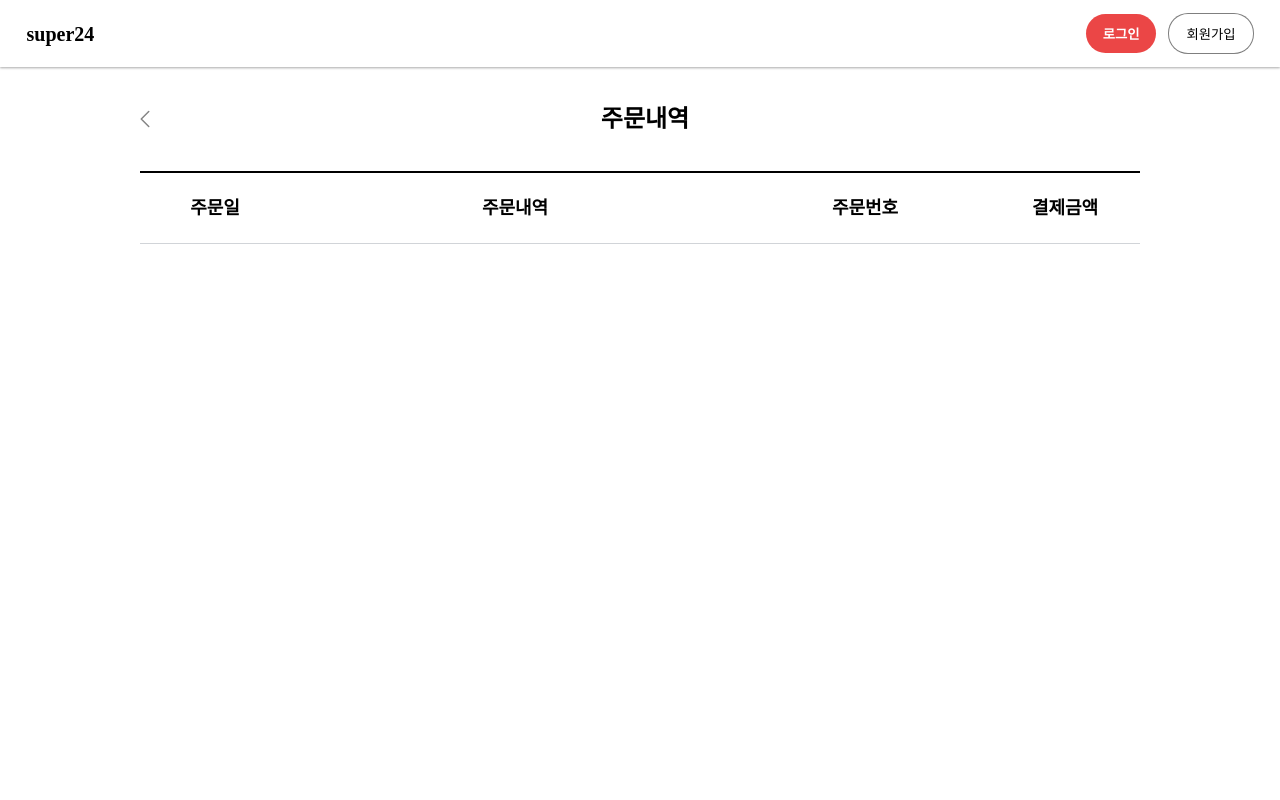
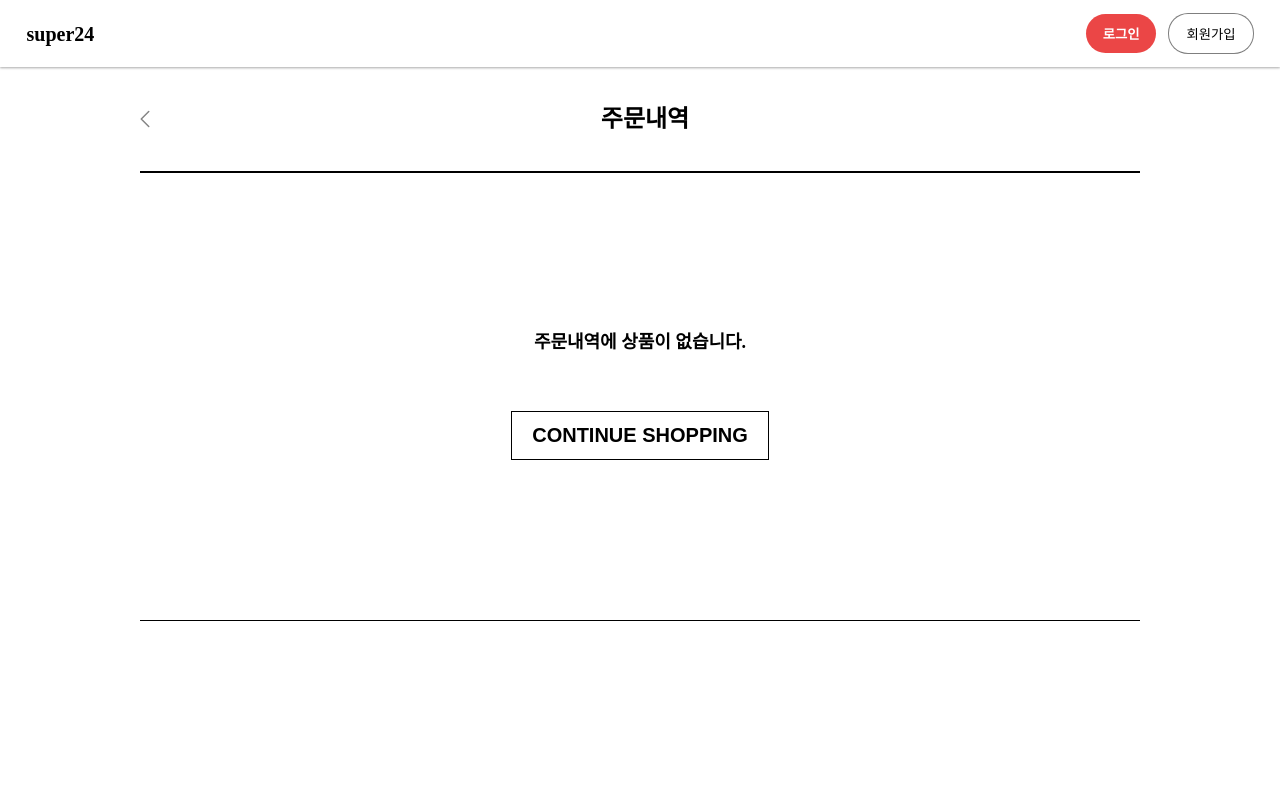
Before and after one commit to ujeans/shoppingmall_frontend, a React (Create React App) app in the folder shoppingmall/: page /order-details in a window 1280 px wide. Shown: the top 800 px of the page. Built offline with nearby package versions, Linux system fonts and the light colour scheme.

Commit message:
design(feature/ujin/#56): 장바구니  넓이 늘리기 및 주문내역에 상품 없을 때 표시

```diff
--- a/shoppingmall/src/components/cart/EmptyCart.js
+++ b/shoppingmall/src/components/commom/EmptyContentLayout.js
@@ -3,7 +3,7 @@ import { useNavigate } from "react-router-dom";
 // styles
 import { Container, WhiteBtn } from "../../style/CommonStyles";
 
-const EmptyCart = () => {
+const EmptyCart = ({ content }) => {
   const navigate = useNavigate();
 
   const navigateToPage = () => {
@@ -13,7 +13,7 @@ const EmptyCart = () => {
   return (
     <EmptyContainer borderBottom={true}>
       <Wrapper>
-        <EmptyCartMessage>장바구니에 담은 상품이 없습니다.</EmptyCartMessage>
+        <EmptyCartMessage>{content}</EmptyCartMessage>
         <WhiteBtn padding="12px 20px" fontSize="20px" onClick={navigateToPage}>
           CONTINUE SHOPPING
         </WhiteBtn>
@@ -37,6 +37,7 @@ const Wrapper = styled.div`
 
 const EmptyCartMessage = styled.div`
   display: flex;
+  justify-content: center;
   margin-bottom: 60px;
   font-size: 18px;
   font-weight: bold;
--- a/shoppingmall/src/components/orderDetails/OrderDetailsList.js
+++ b/shoppingmall/src/components/orderDetails/OrderDetailsList.js
@@ -1,15 +1,10 @@
 import styled from "styled-components";
-import { useLocation } from "react-router-dom";
+// styles
+import { Container, Header } from "../../style/CommonStyles";
 
-// styles
-import { Header } from "../../style/CommonStyles";
-
-const OrderDetailsList = () => {
-  const location = useLocation();
-  const { orderItems } = location.state || { orderItems: [] };
-
+const OrderDetailsList = ({ orderItems }) => {
   return (
-    <>
+    <Container borderBottom={false}>
       <Header>
         <OrderDate>주문일</OrderDate>
         <OrderDetails>주문내역</OrderDetails>
@@ -31,7 +26,7 @@ const OrderDetailsList = () => {
           </ListWrapper>
         );
       })}
-    </>
+    </Container>
   );
 };
 
--- a/shoppingmall/src/pages/cart/Cart.js
+++ b/shoppingmall/src/pages/cart/Cart.js
@@ -2,7 +2,7 @@ import { useEffect, useState } from "react";
 // components
 import ContentLayout from "../../components/commom/ContentLayout";
 // assets
-import EmptyCart from "../../components/cart/EmptyCart";
+import EmptyContentLayout from "../../components/commom/EmptyContentLayout";
 import FilledCart from "../../components/cart/FilledCart";
 
 const Cart = () => {
@@ -85,9 +85,9 @@ const Cart = () => {
   };
 
   return (
-    <ContentLayout title={"장바구니"} width="800px">
+    <ContentLayout title={"장바구니"} width="1000px">
       {cartItems.length === 0 ? (
-        <EmptyCart />
+        <EmptyContentLayout content={"장바구니에 담은 상품이 없습니다."} />
       ) : (
         <FilledCart
           cartItems={cartItems}
--- a/shoppingmall/src/pages/orderDetails/OrderDetailsPage.js
+++ b/shoppingmall/src/pages/orderDetails/OrderDetailsPage.js
@@ -1,15 +1,21 @@
+import { useLocation } from "react-router-dom";
 // components
 import ContentLayout from "../../components/commom/ContentLayout";
 // styles
-import { Container } from "../../style/CommonStyles";
+import EmptyContentLayout from "../../components/commom/EmptyContentLayout";
 import OrderDetailsList from "../../components/orderDetails/OrderDetailsList";
 
 const OrderDetailsPage = () => {
+  const location = useLocation();
+  const { orderItems } = location.state || { orderItems: [] };
+
   return (
     <ContentLayout title={"주문내역"} width="1000px">
-      <Container borderBottom={false}>
-        <OrderDetailsList />
-      </Container>
+      {orderItems.length === 0 ? (
+        <EmptyContentLayout content={"주문내역에 상품이 없습니다."} />
+      ) : (
+        <OrderDetailsList orderItems={orderItems} />
+      )}
     </ContentLayout>
   );
 };
```
